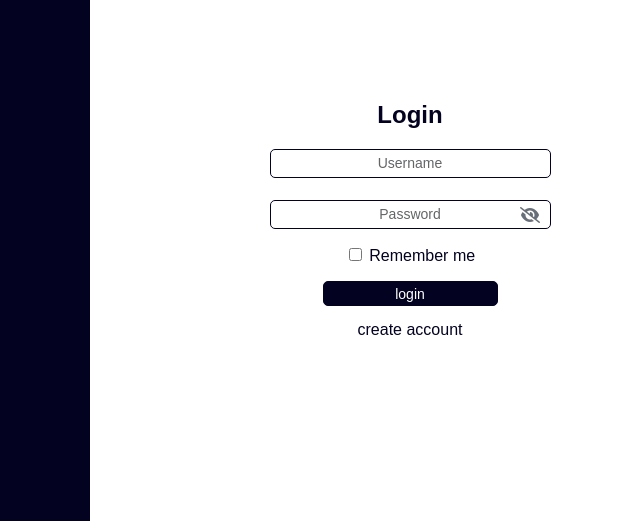
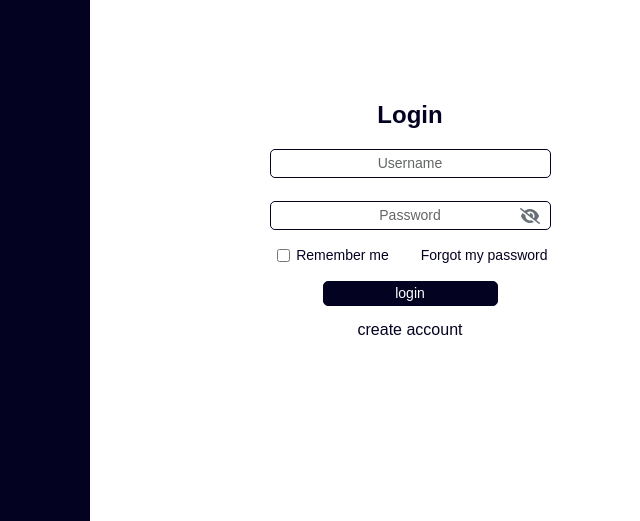
Before and after one commit to heitorfoschiani/FrondEndAuthenticationManagement, a Flask app: page /login in a window 1280 px wide. Shown: the part 190-711 px from the top of the page, without its empty margins (550-1190 px from the left). Run offline with Flask 3, Linux system fonts and the light colour scheme; some libraries are stand-ins or nearby versions.

Commit message:
Improvement on login desing and management

```diff
--- a/app.py
+++ b/app.py
@@ -27,7 +27,8 @@ class User(UserMixin):
 
 @login_manager.user_loader
 def load_user(user_id):
-    access_token = session["access_token"]
+    access_token = session["access_token"] if "access_token" in session else None
+
     if not access_token:
         return None
 
@@ -143,6 +144,8 @@ def get_access_token():
                 session["access_token"] = access_token
                 session["refresh_token"] = refresh_token
 
+                current_user.access_token = access_token
+
         return jsonify(access_token=access_token), 200
     else:
         return jsonify(error="unauthorized"), 401
--- a/static/css/login.css
+++ b/static/css/login.css
@@ -97,9 +97,31 @@ main {
     color: #696F79;
 }
 
+.container {
+    display: flex;
+    justify-content: space-between;
+    align-items: center;
+    padding-bottom: 1em;
+}
+
 #remember-me-field {
-    text-align: center;
-    margin-bottom: 1em;
+    display: flex;
+    align-items: center;
+    justify-content: center;
+    font-size: 14px;
+}
+
+.form-check-input {
+    margin-right: 0.5em;
+}
+
+#password-forgot {
+    text-align: right;
+}
+
+#password-forgot-link {
+    font-size: 14px;
+    padding: 0;
 }
 
 #form-submit-button {
--- a/templates/login.html
+++ b/templates/login.html
@@ -46,9 +46,15 @@
                 </span>
             </div>
 
-            <div id="remember-me-field">
-                {{ form_login.remember_data(class="form-check-input") }}
-                <label>Remember me</label>
+            <div class="container">
+                <div id="remember-me-field">
+                    {{ form_login.remember_data(class="form-check-input") }}
+                    <label for="remember-me-label">Remember me</label>
+                </div>
+
+                <div id="password-forgot">
+                    <a id="password-forgot-link" href="">Forgot my password</a>
+                </div>
             </div>
 
             <div id="form-submit-button">
```
